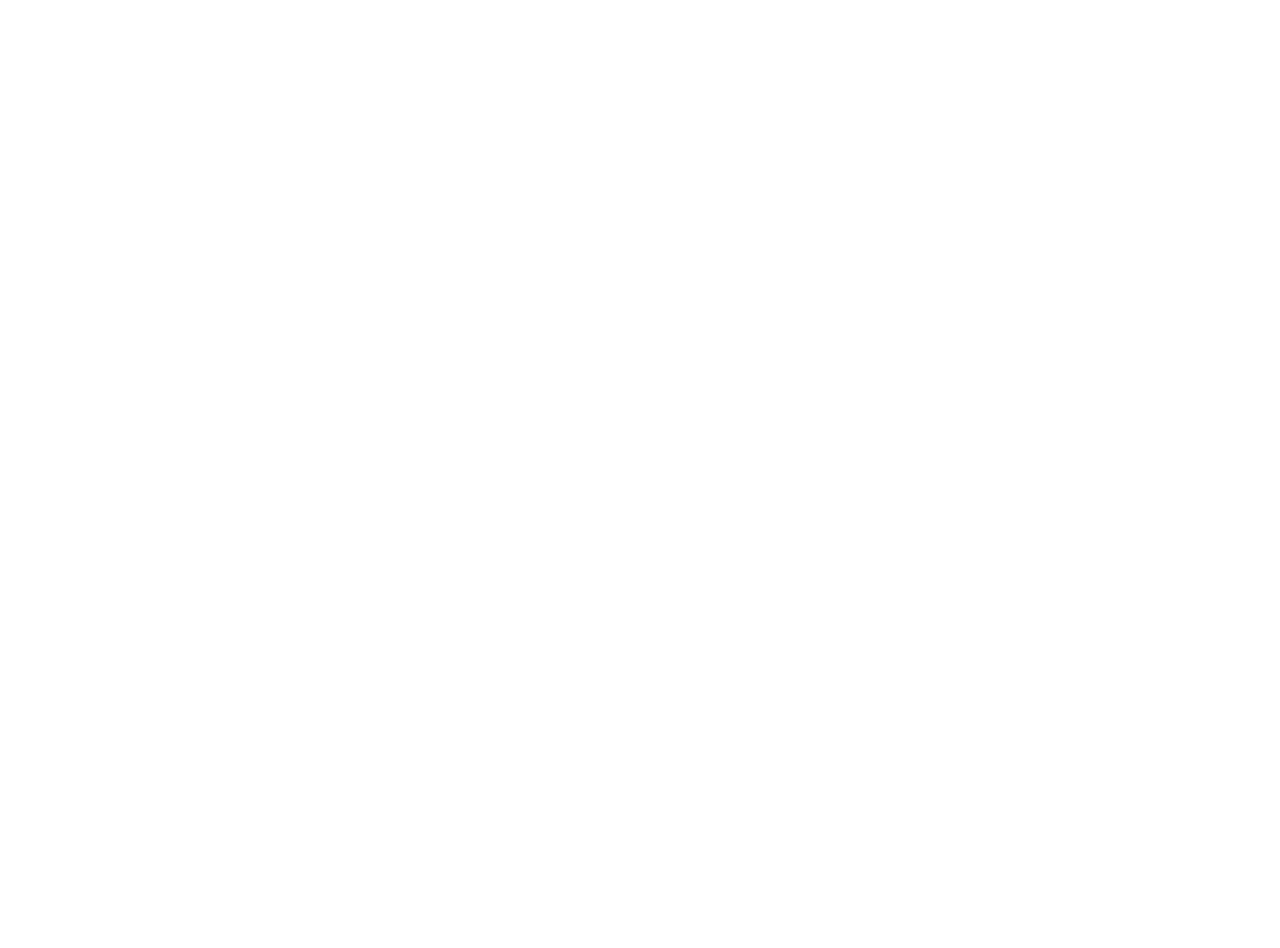
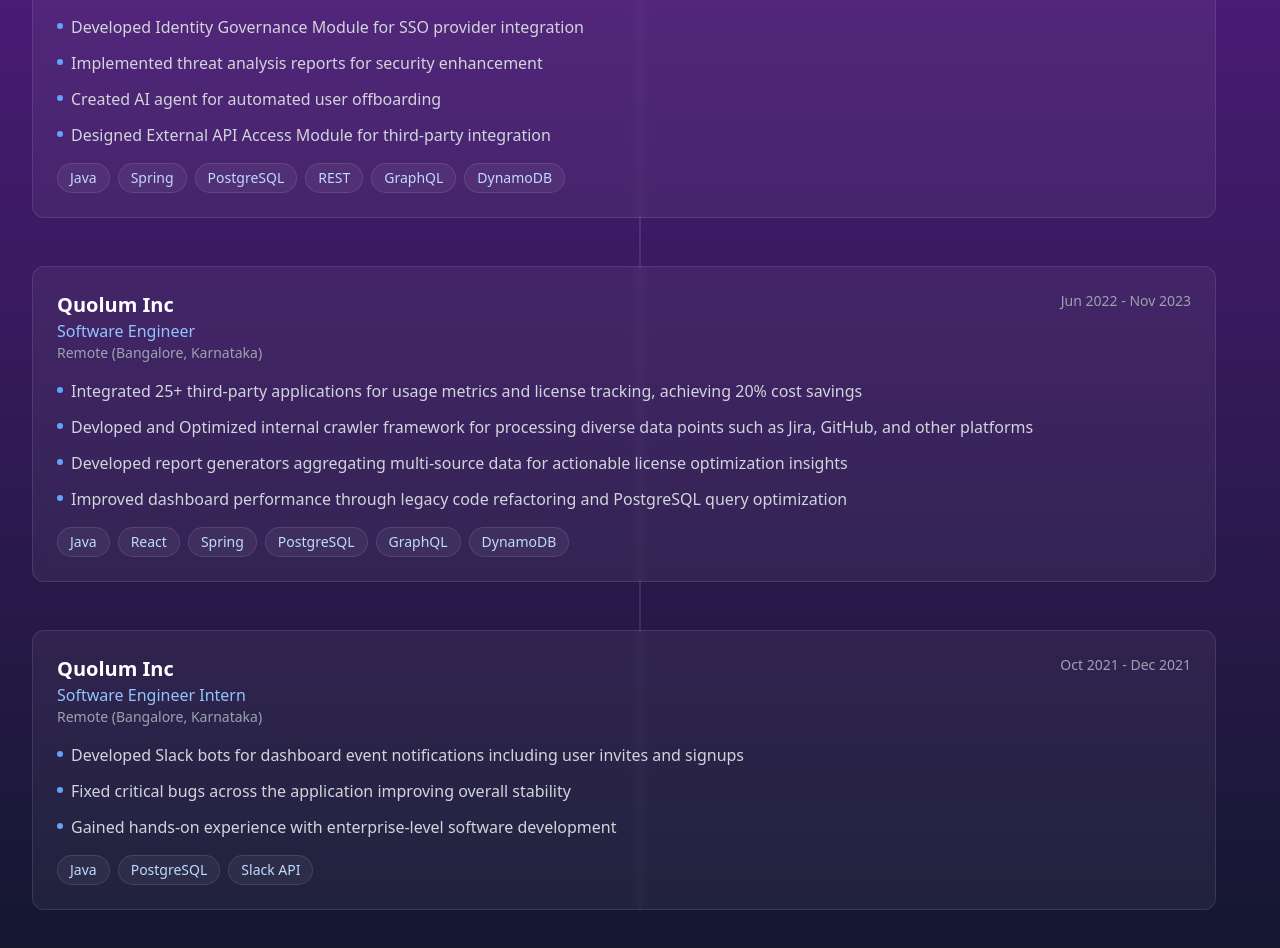
Before and after one commit to Mubeen213/portfolio-website, a React (Vite) app: page / in a window 1280 px wide. Shown: the part 1540-2488 px from the top of the page. Before the commit the page ends 1316 px from the top, so only its background shows below. Built offline with nearby package versions, Linux system fonts and the light colour scheme.

Commit message:
Enhanced experience section

```diff
--- a/src/components/layout/Navigation.tsx
+++ b/src/components/layout/Navigation.tsx
@@ -18,7 +18,7 @@
         <div className='flex items-center justify-between h-16'>
           {/* Logo */}
           <div className='flex-shrink-0'>
-            <span className='text-xl font-bold text-blue-600'>MD</span>
+            <span className='text-xl font-bold text-blue-600'>Mubeen</span>
           </div>
 
           {/* Desktop Navigation */}
--- a/src/components/sections/Experience.tsx
+++ b/src/components/sections/Experience.tsx
@@ -1,9 +1,9 @@
 import { Briefcase } from 'lucide-react'
-import { experiences } from '../../data/expoeriences'
+import { experiences } from '../../data/experiences'
 
 const Experience = () => {
   return (
-    <section className='py-20 bg-white'>
+    <section className='py-20 bg-gradient-to-b from-purple-900 to-slate-900 text-white'>
       <div className='container mx-auto px-4 sm:px-6 lg:px-8'>
         <h2 className='text-3xl font-bold mb-12 flex items-center'>
           <Briefcase className='mr-2' />
@@ -11,7 +11,7 @@
         </h2>
         <div className='relative'>
           {/* Timeline line */}
-          <div className='absolute left-0 sm:left-1/2 h-full w-0.5 bg-gray-200 transform -translate-x-1/2' />
+          <div className='absolute left-0 sm:left-1/2 h-full w-0.5 bg-white/10 transform -translate-x-1/2' />
 
           {experiences.map((exp, index) => (
             <div
@@ -20,21 +20,22 @@
                 index % 2 === 0 ? 'sm:pr-1/2' : 'sm:pl-1/2 sm:ml-auto'
               }`}
             >
-              <div className='relative bg-white p-6 rounded-xl shadow-sm hover:shadow-md transition-shadow border border-gray-100 w-full sm:w-[calc(100%-2rem)]'>
+              <div className='relative bg-white/5 backdrop-blur-sm p-6 rounded-xl border border-white/10 hover:border-white/20 transition-all w-full sm:w-[calc(100%-2rem)]'>
                 <div className='flex justify-between items-start mb-4'>
                   <div>
-                    <h3 className='text-xl font-bold text-gray-900'>
+                    <h3 className='text-xl font-bold text-white'>
                       {exp.company}
                     </h3>
-                    <p className='text-blue-600 font-medium'>{exp.role}</p>
+                    <p className='text-blue-300 font-medium'>{exp.role}</p>
+                    <p className='text-sm text-gray-400'>{exp.location}</p>
                   </div>
-                  <span className='text-sm text-gray-500'>{exp.period}</span>
+                  <span className='text-sm text-gray-400'>{exp.period}</span>
                 </div>
                 <ul className='space-y-3'>
                   {exp.points.map((point, i) => (
                     <li key={i} className='flex items-start'>
-                      <span className='h-1.5 w-1.5 rounded-full bg-blue-500 mt-2 mr-2 flex-shrink-0' />
-                      <span className='text-gray-600'>{point}</span>
+                      <span className='h-1.5 w-1.5 rounded-full bg-blue-400 mt-2 mr-2 flex-shrink-0' />
+                      <span className='text-gray-300'>{point}</span>
                     </li>
                   ))}
                 </ul>
@@ -42,7 +43,7 @@
                   {exp.tech.map((tech, i) => (
                     <span
                       key={i}
-                      className='px-3 py-1 bg-gray-100 text-gray-700 rounded-full text-sm'
+                      className='px-3 py-1 bg-white/5 text-blue-200 rounded-full text-sm border border-white/10'
                     >
                       {tech}
                     </span>
--- /dev/null
+++ b/src/data/experiences.ts
@@ -0,0 +1,42 @@
+import { Experience } from '../types'
+
+export const experiences: Experience[] = [
+  {
+    company: 'Redblock (Formerly Quolum Inc)',
+    role: 'Software Engineer',
+    location: 'Remote (Bangalore, Karnataka)',
+    period: 'Nov 2023 - Present',
+    points: [
+      'Developed Identity Governance Module for SSO provider integration',
+      'Implemented threat analysis reports for security enhancement',
+      'Created AI agent for automated user offboarding',
+      'Designed External API Access Module for third-party integration',
+    ],
+    tech: ['Java', 'Spring', 'PostgreSQL', 'REST', 'GraphQL', 'DynamoDB'],
+  },
+  {
+    company: 'Quolum Inc',
+    role: 'Software Engineer',
+    location: 'Remote (Bangalore, Karnataka)',
+    period: 'Jun 2022 - Nov 2023',
+    points: [
+      'Integrated 25+ third-party applications for usage metrics and license tracking, achieving 20% cost savings',
+      'Devloped and Optimized internal crawler framework for processing diverse data points such as Jira, GitHub, and other platforms',
+      'Developed report generators aggregating multi-source data for actionable license optimization insights',
+      'Improved dashboard performance through legacy code refactoring and PostgreSQL query optimization',
+    ],
+    tech: ['Java', 'React', 'Spring', 'PostgreSQL', 'GraphQL', 'DynamoDB'],
+  },
+  {
+    company: 'Quolum Inc',
+    role: 'Software Engineer Intern',
+    location: 'Remote (Bangalore, Karnataka)',
+    period: 'Oct 2021 - Dec 2021',
+    points: [
+      'Developed Slack bots for dashboard event notifications including user invites and signups',
+      'Fixed critical bugs across the application improving overall stability',
+      'Gained hands-on experience with enterprise-level software development',
+    ],
+    tech: ['Java', 'PostgreSQL', 'Slack API'],
+  },
+]
--- a/src/data/expoeriences.ts
+++ /dev/null
@@ -1,17 +0,0 @@
-import { Experience } from '../types'
-
-export const experiences: Experience[] = [
-  {
-    company: 'Redblock',
-    role: 'Software Engineer',
-    period: 'Nov 2023 - Present',
-    points: [
-      'Developed Identity Governance Module for SSO provider integration',
-      'Implemented threat analysis reports for security enhancement',
-      'Created AI agent for automated user offboarding',
-      'Designed External API Access Module for third-party integration',
-    ],
-    tech: ['Java', 'Spring', 'PostgreSQL', 'REST', 'GraphQL', 'DynamoDB'],
-  },
-  // ...more experiences
-]
--- a/src/data/skillsData.ts
+++ b/src/data/skillsData.ts
@@ -19,7 +19,6 @@
   tools: [
     'Git',
     'AWS',
-    'Docker',
     'PostgreSQL',
     'DynamoDB',
     'REST APIs',
--- a/src/pages/Portfolio.tsx
+++ b/src/pages/Portfolio.tsx
@@ -9,8 +9,8 @@
     <div className='min-h-screen bg-gray-50'>
       <Hero />
       <Skills />
-      {/* <Experience />
-      <Projects />
+      <Experience />
+      {/* <Projects />
       <Education /> */}
     </div>
   )
--- a/src/types/index.ts
+++ b/src/types/index.ts
@@ -1,5 +1,6 @@
 export interface Experience {
   company: string
+  location: string
   role: string
   period: string
   points: string[]
```
